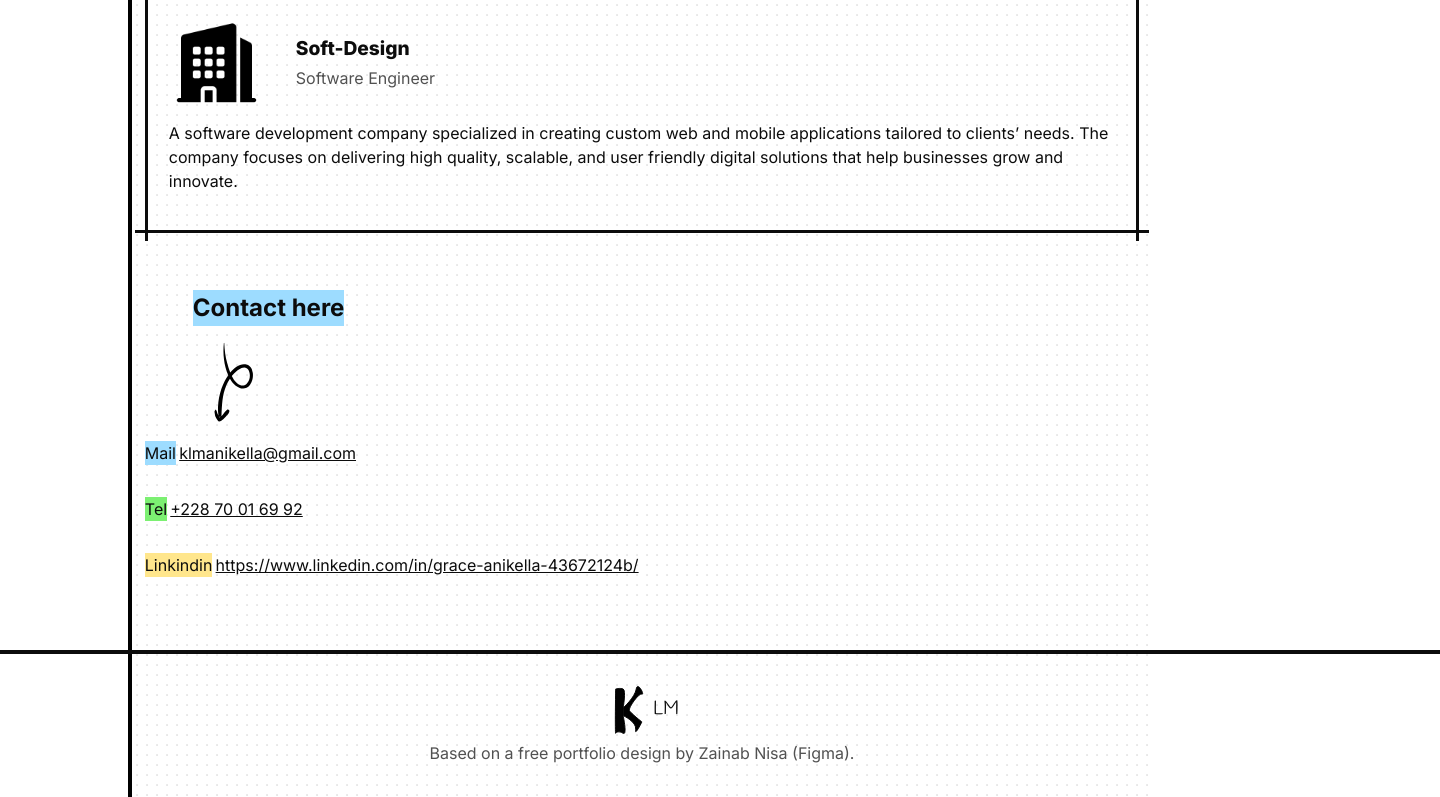
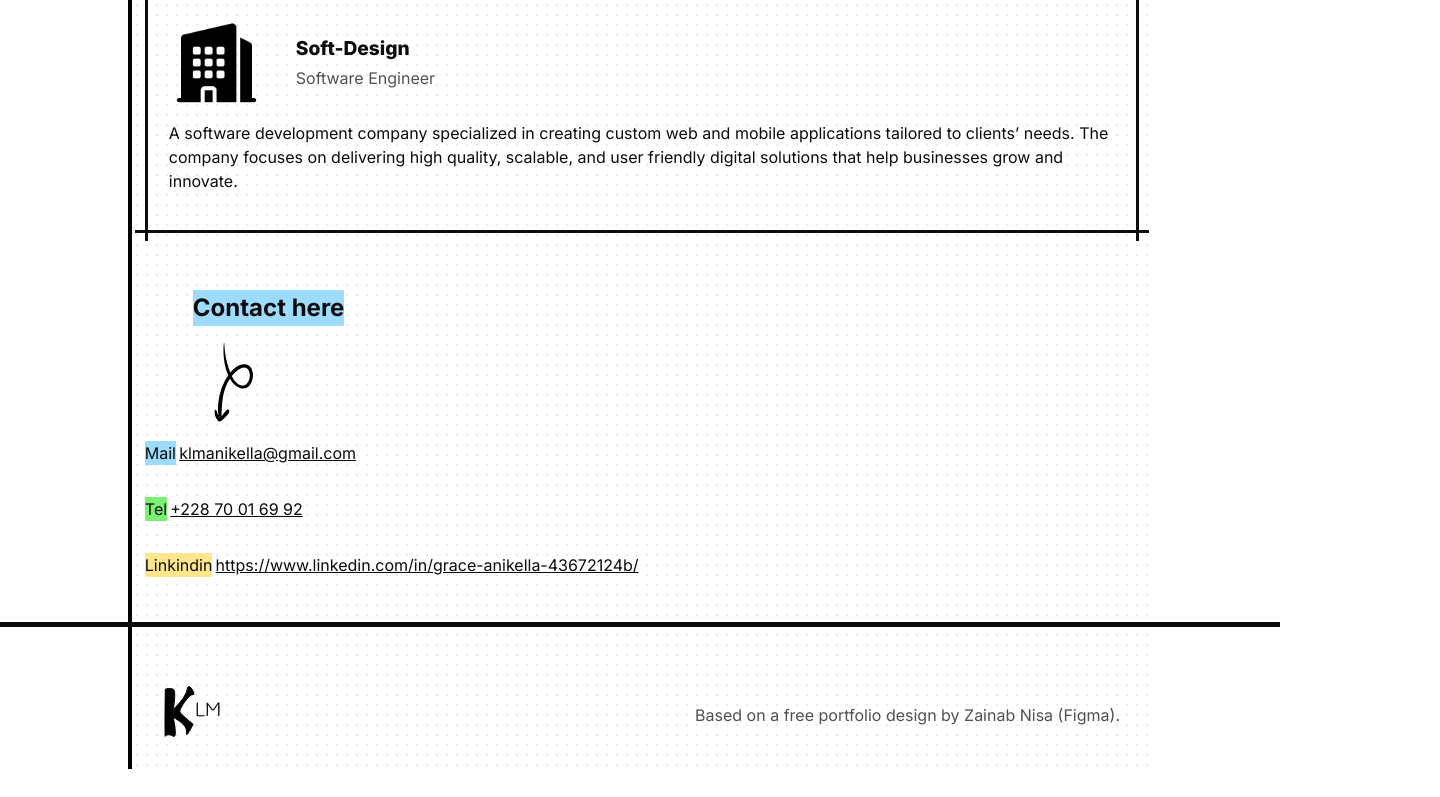
Before and after one commit to klm-grace/my-portfolio, a React (Vite) app: page / in a window 1280 px wide. Shown: the part 2000-2797 px from the top of the page, 1440 px wide, since content can reach past the window. After the commit the page ends 2774 px from the top, so only its background shows below. Built offline with nearby package versions, Linux system fonts and the light colour scheme.

Commit message:
delete and fix some bugs

```diff
--- a/src/App.css
+++ b/src/App.css
@@ -21,7 +21,8 @@
 }
 
 .links-ctn {
-  width: 50%;
+  width: 100%;
+  padding-left: var(--g2);
   display: flex;
   align-items: center;
   justify-content: space-between;
@@ -66,10 +67,11 @@
   background-color: var(--blue-color);
 }
 
-.link:hover .dr{
+.link:hover .dr {
   bottom: 0%;
 
 }
+
 .section {
   padding: var(--raduis);
   display: grid;
@@ -485,6 +487,23 @@
 
 .footer {
   padding: var(--g2);
+  display: flex;
+  justify-content: space-between;
+  align-items: center;
+  flex-wrap: wrap;
+  gap: 1rem;
 }
 
 /* Media querie  */
+
+
+@media (max-width: 1366px) {
+  .footer-line {
+    width: 100vw;
+  }
+}
+@media (max-width: 680px) {
+  .footer {
+  justify-content: center;
+  }
+}
--- a/src/pages/home.tsx
+++ b/src/pages/home.tsx
@@ -32,7 +32,7 @@ const Home = () => {
         </Section>
         <footer className="footer">
             <div className="logo-ctn footer-logo-ctn">
-                <K height={48} width={48} className="logo" />
+                <K height={51} width={31} className="logo" />
                 <h3 className="handlee-regular">LM</h3>
             </div>
             <div style={{ textAlign: 'center', marginTop: ".4rem", color: "var(--gray-color)" }}>Based on a free portfolio design by Zainab Nisa (Figma).</div>
```
Also changed, not shown: src/assets/MainBefore.jpg (added).
